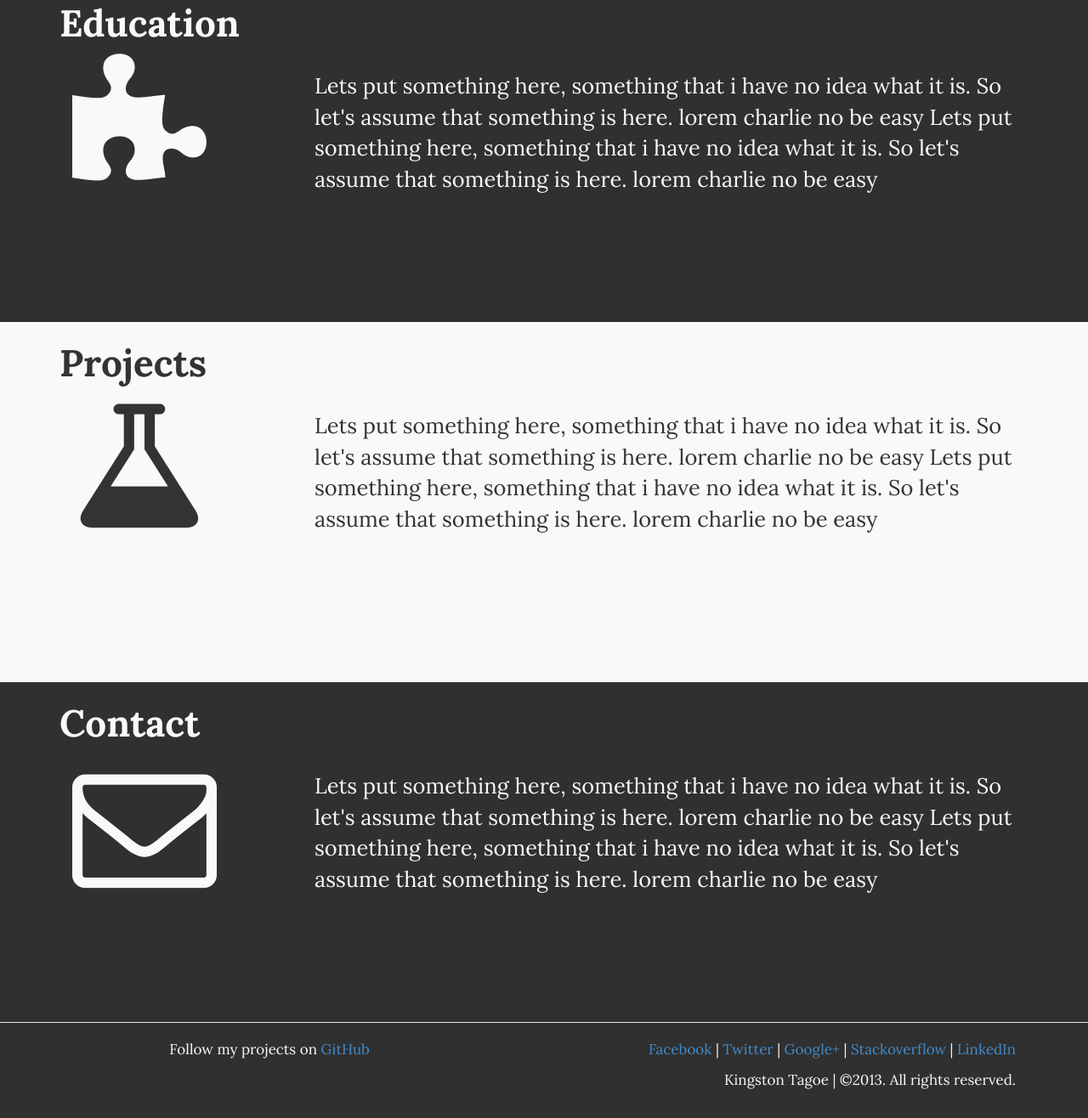
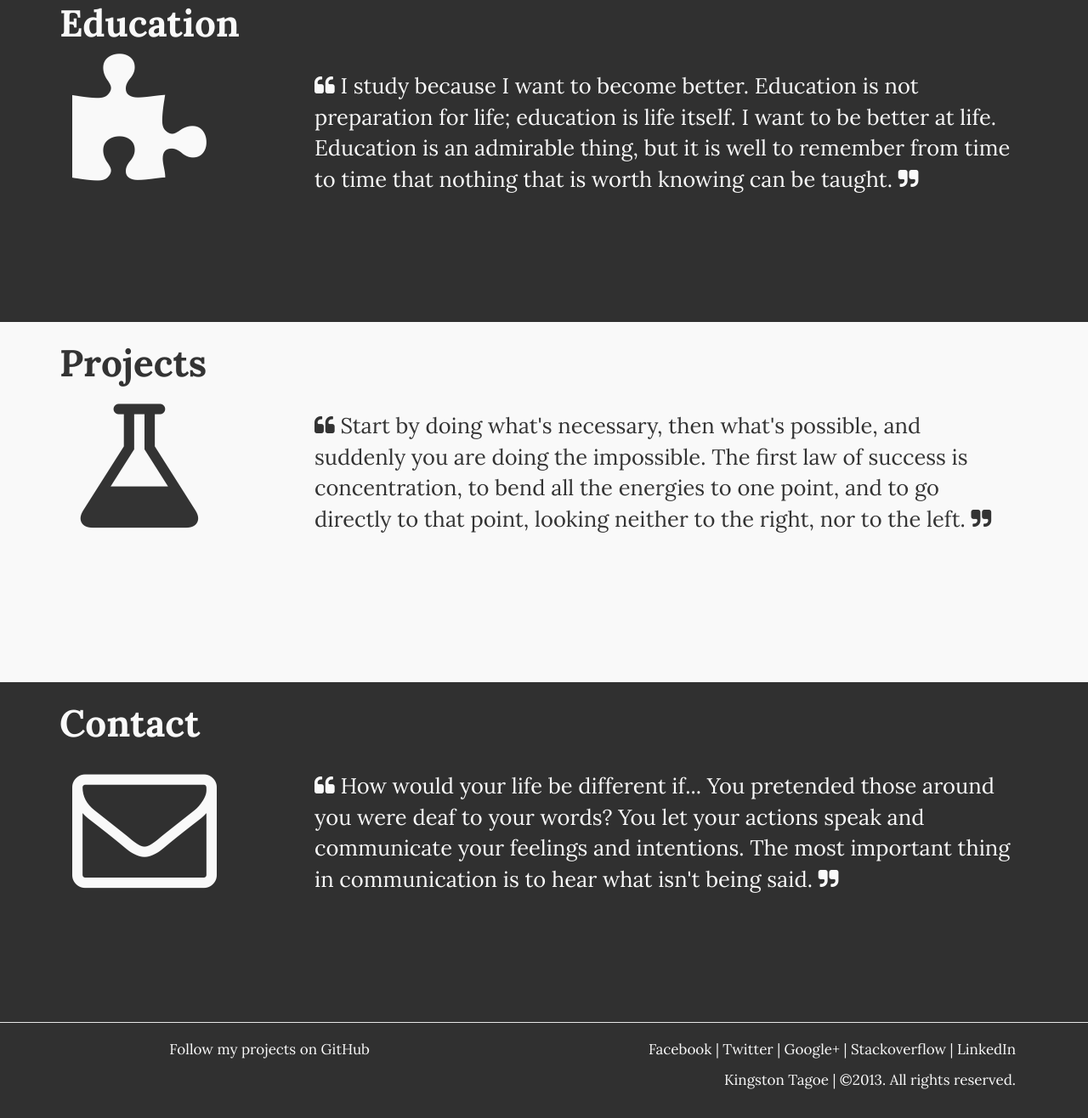
Before and after one commit to kingstontagoe/kingstontagoe.github.io, a plain HTML site: page index.html in a window 1280 px wide. Shown: the part 1085-2401 px from the top of the page at 85% size. Drawn offline with nearby package versions, Linux system fonts and the light colour scheme.

Commit message:
Version 1.5.9 Private Beta

```diff
--- a/css/custom.css
+++ b/css/custom.css
@@ -1,4 +1,13 @@
 /*My customised styles*/
+a
+{
+
+        color: #f9f9f9;
+}
+a:hover
+{
+        text-decoration: none;
+}
 
 body
 {
@@ -8,7 +17,7 @@ body
 }
 
 .banner
-{       /*border:1px dashed blue;*/
+{
         background-image: url('../img/awe.jpg');
         margin-top: 40px;
         padding-bottom:0px;
@@ -16,8 +25,11 @@ body
 
 }
 
+
+
+
 .row
-{      /* border:1px dashed yellow;*/
+{
         margin-right: 0px;
         margin-left: 0px;
 }
--- a/index.html
+++ b/index.html
@@ -42,7 +42,7 @@
 
           <!-- banner and headline -->
      <div class="row"  id="home">
-      <div class="banner">
+      <div class="img-responsive banner"><!-- <img class="img-responsive" src="img/awe.jpg" alt="My_World"/> -->
         <div class="row">
           <div class="col-md-8"></div>
            <div class="col-md-4">
@@ -64,10 +64,11 @@
         <div class="row">
           <div class="col-md-3"><i class="icon-globe icon-3x"></i></div>
           <section class="col-md-9">
-            <p>Lets put something here, something that i have no idea what it is.
-             So let's assume that something is here. lorem charlie no be easy
-             Lets put something here, something that i have no idea what it is.
-             So let's assume that something is here. lorem charlie no be easy</p>
+            <p><i class="icon-quote-left"></i>
+                I believe that the challenges we face each day, are only opportunities for us to change, together.
+                No one is going to hand me success. I must go out & get it myself. That's why I'm here.
+                To dominate. To conquer. Both the world, and myself. <i class="icon-quote-right"></i>
+            </p>
           </section>
          </div>
         </div>
@@ -81,10 +82,12 @@
           <div class="row">
             <div class="col-md-3"><i class="icon-puzzle-piece icon-3x"></i></div>
             <section class="col-md-9">
-              <p>Lets put something here, something that i have no idea what it is.
-               So let's assume that something is here. lorem charlie no be easy
-               Lets put something here, something that i have no idea what it is.
-               So let's assume that something is here. lorem charlie no be easy</p>
+              <p><i class="icon-quote-left"></i>
+               I study because I want to become better. Education is not preparation for life;
+               education is life itself. I want to be better at life. Education is an admirable thing,
+               but it is well to remember from time to time that nothing that is worth knowing can be taught.
+               <i class="icon-quote-right"></i>
+             </p>
             </section>
           </div>
         </div>
@@ -98,10 +101,10 @@
           <div class="row">
             <div class="col-md-3"><i class="icon-beaker icon-3x"></i></div>
             <section class="col-md-9">
-              <p>Lets put something here, something that i have no idea what it is.
-               So let's assume that something is here. lorem charlie no be easy
-               Lets put something here, something that i have no idea what it is.
-               So let's assume that something is here. lorem charlie no be easy</p>
+              <p><i class="icon-quote-left"></i>
+               Start by doing what's necessary, then what's possible, and suddenly you are doing the impossible.
+               The first law of success is concentration, to bend all the energies to one point, and to go directly to that point, looking neither to the right, nor to the left. <i class="icon-quote-right"></i>
+              </p>
             </section>
           </div>
         </div>
@@ -116,10 +119,10 @@
           <div class="row">
             <div class="col-md-3"><i class="icon-envelope-alt icon-3x"></i></div>
             <section class="col-md-9">
-              <p>Lets put something here, something that i have no idea what it is.
-                 So let's assume that something is here. lorem charlie no be easy
-                 Lets put something here, something that i have no idea what it is.
-                 So let's assume that something is here. lorem charlie no be easy
+              <p><i class="icon-quote-left"></i>
+                 How would your life be different if... You pretended those around you were deaf to your words?
+                 You let your actions speak and communicate your feelings and intentions.
+                 The most important thing in communication is to hear what isn't being said. <i class="icon-quote-right"></i>
               </p>
             </section>
           </div>
@@ -143,7 +146,8 @@
                <a href="http://stackoverflow.com/users/2773475/user2773475"      target="_blank">Stackoverflow </a> |
                <a href="http://gh.linkedin.com/pub/kingston-tagoe/64/517/50"          target="_blank">LinkedIn </a>
             </p>
-            <p>Kingston Tagoe | &copy;2013. All rights reserved.</p>
+            <p><a href="http://niimantse.github.io/"                             target="_blank">Kingston Tagoe</a> |
+               &copy;2013. All rights reserved.</p>
           </div>
         </div>
 
```
